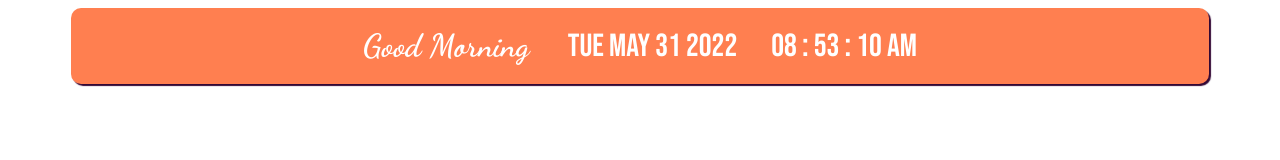
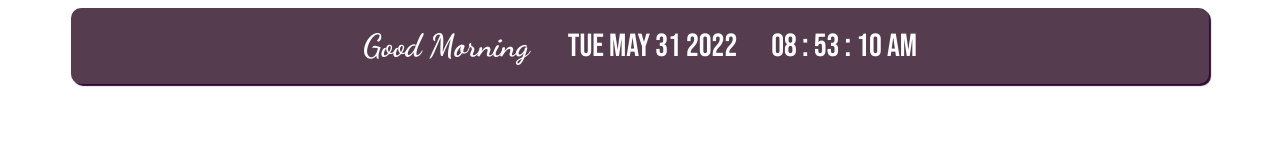
Before and after one commit to Anastasia634/notion1, a plain HTML site: page index.html in a window 1280 px wide. Drawn offline with Linux system fonts and the light colour scheme.

Commit message:
Update index.html

```diff
--- a/index.html
+++ b/index.html
@@ -40,7 +40,7 @@ h1 {
 .card {
     padding: 10px 25px 10px 25px;
     border-radius: 10px;
-    background: #FF7F50;
+    background: #553c4e;
     width: 85vw;
     color: #fff;
     display: inline-block;
```
